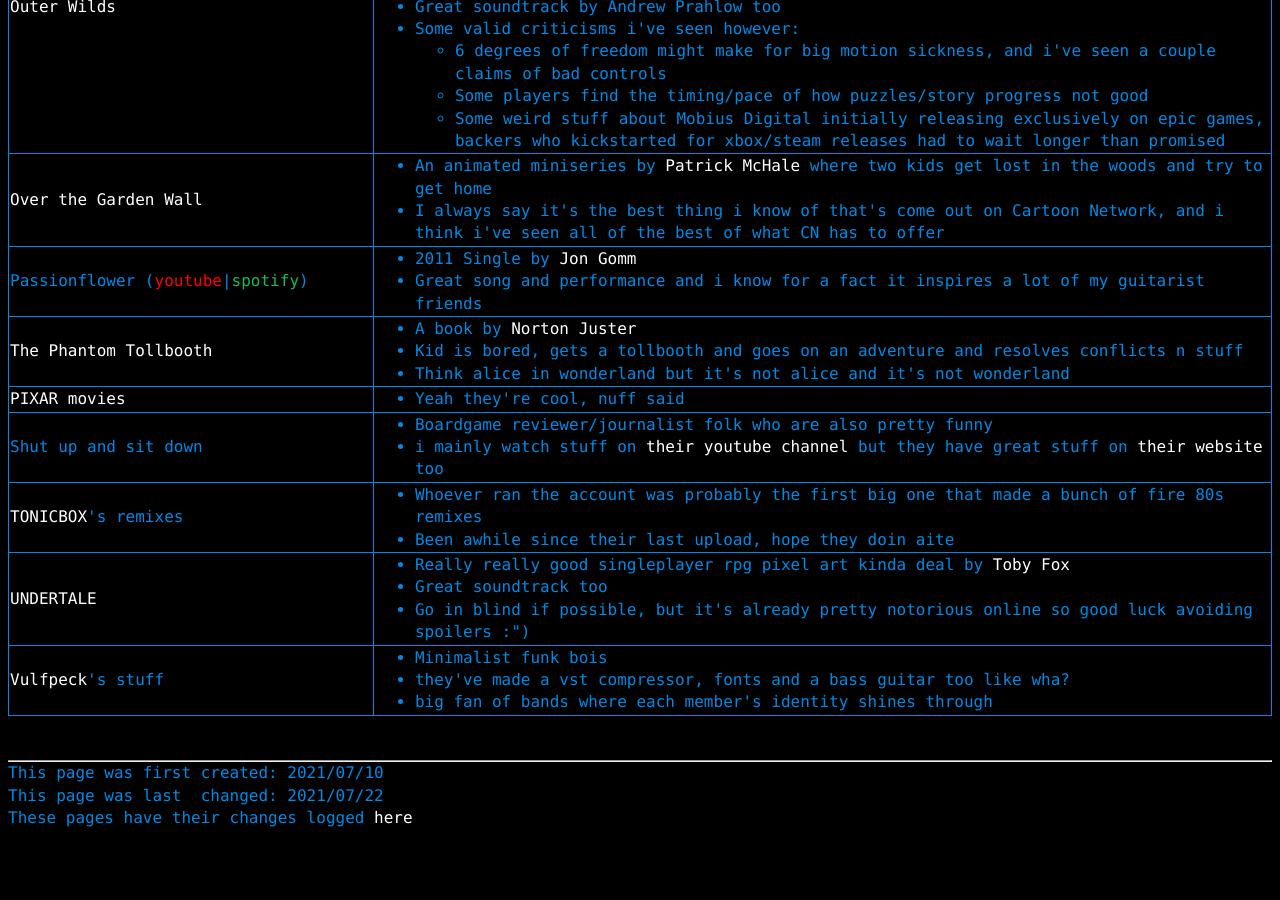
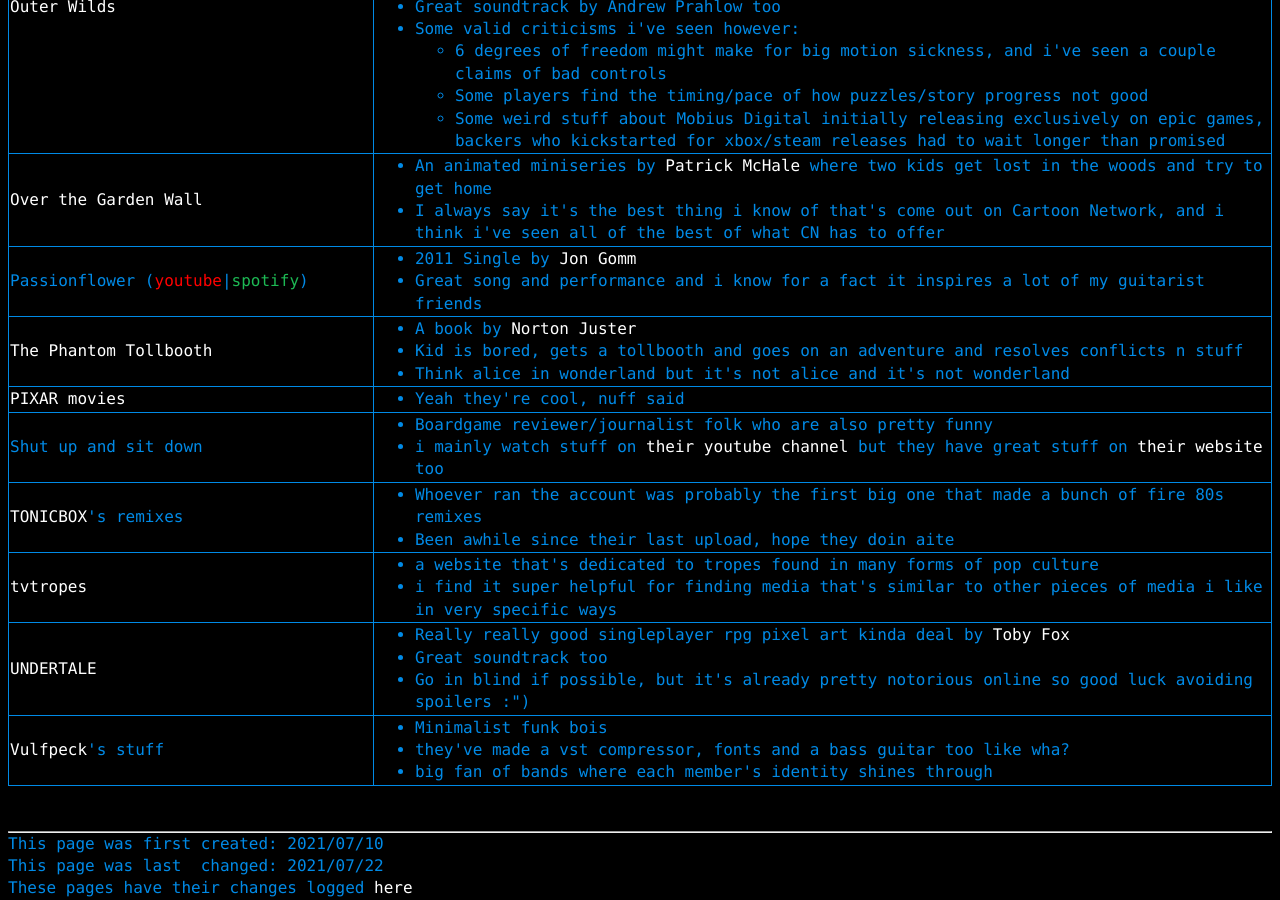
Before and after one commit to a-erfan-aa/a-erfan-aa.github.io, a Jekyll site: the page built from things-i-like.html, in a window 1280 px wide and 900 px high, scrolled down 4205 px. Built offline with Jekyll 4.4.1, drawn with Linux system fonts in a browser that asks for light colours; before the commit the page ends 5035 px from its top, so only the background shows below that.

Commit message:
add tvtropes to things-i-like.html

```diff
--- a/things-i-like.html
+++ b/things-i-like.html
@@ -450,6 +450,15 @@
 				</ul>
 			</td>
 		</tr>
+		<tr class="website">
+			<td><a href="https://tvtropes.org/">tvtropes</a></td>
+			<td>
+				<ul>
+					<li>a website that's dedicated to tropes found in many forms of pop culture</li>
+					<li>i find it super helpful for finding media that's similar to other pieces of media i like in very specific ways</li>
+				</ul>
+			</td>
+		</tr>
 		<tr class="videogame music">
 			<td><a href="https://undertale.com/">UNDERTALE</a></td>
 			<td>
```
